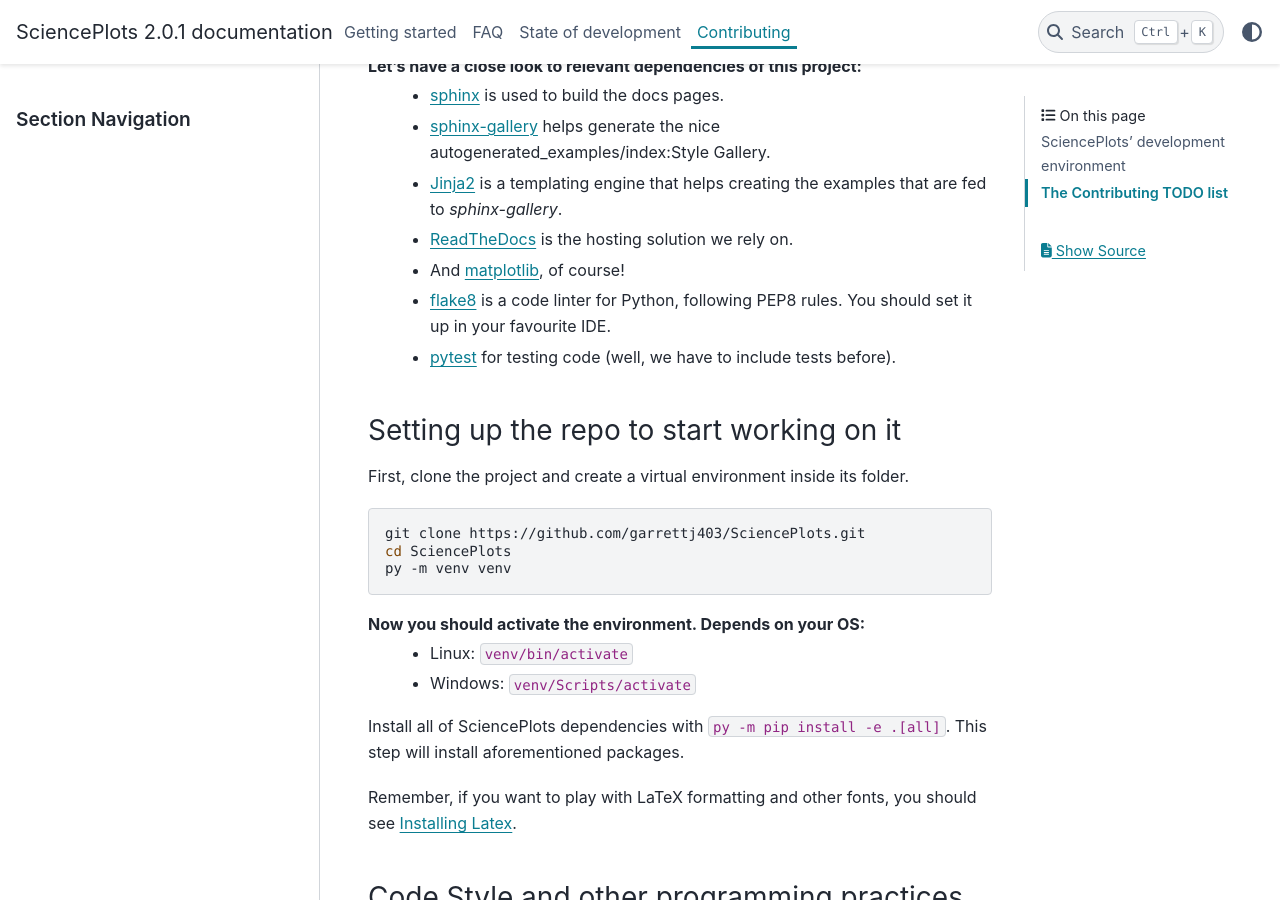
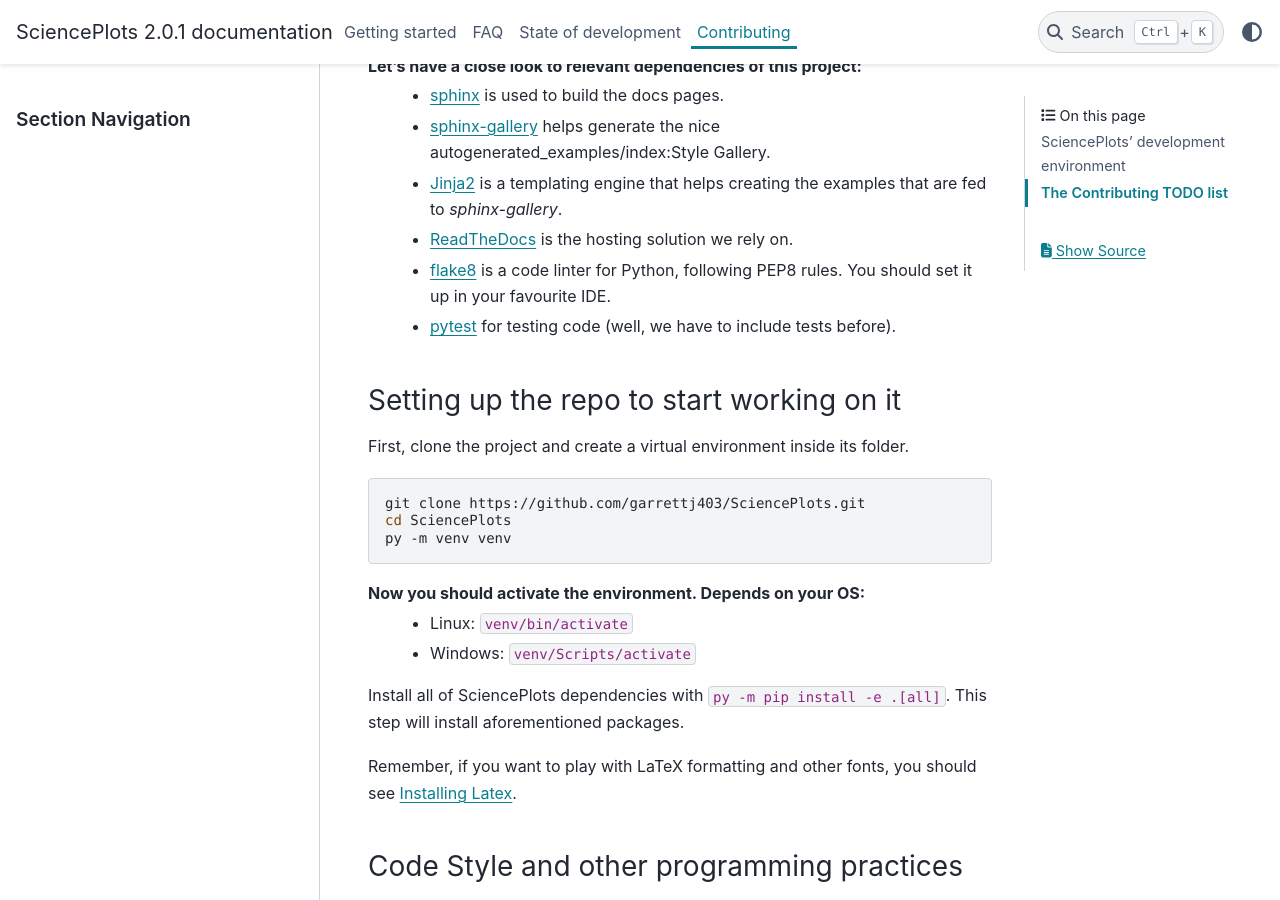
Before and after one commit to garrettj403/SciencePlots, a Sphinx documentation site: the page built from docs/source/develop/contributing.rst, in a window 1280 px wide and 900 px high, scrolled down 494 px. Built offline with Sphinx 7.4.7 and the PyData theme 0.15.4, drawn with Linux system fonts in a browser that asks for light colours; pages that are not in the unit, such as notebooks, are missing from menus.

Commit message:
Delete stupid line

```diff
--- a/docs/source/develop/contributing.rst
+++ b/docs/source/develop/contributing.rst
@@ -22,7 +22,6 @@
    that helps creating the examples that are fed to `sphinx-gallery`.
  * `ReadTheDocs <https://github.com/readthedocs/readthedocs.org>`_ is the
    hosting solution we rely on.
- * And `matplotlib <https://matplotlib.org/>`_, of course!
  * `flake8 <https://flake8.pycqa.org/en/latest/>`_ is a code linter for
    Python, following PEP8 rules. You should set it up in your favourite IDE.
  * `pytest <https://pytest.org/>`_ for testing code (well, we have to include
```
